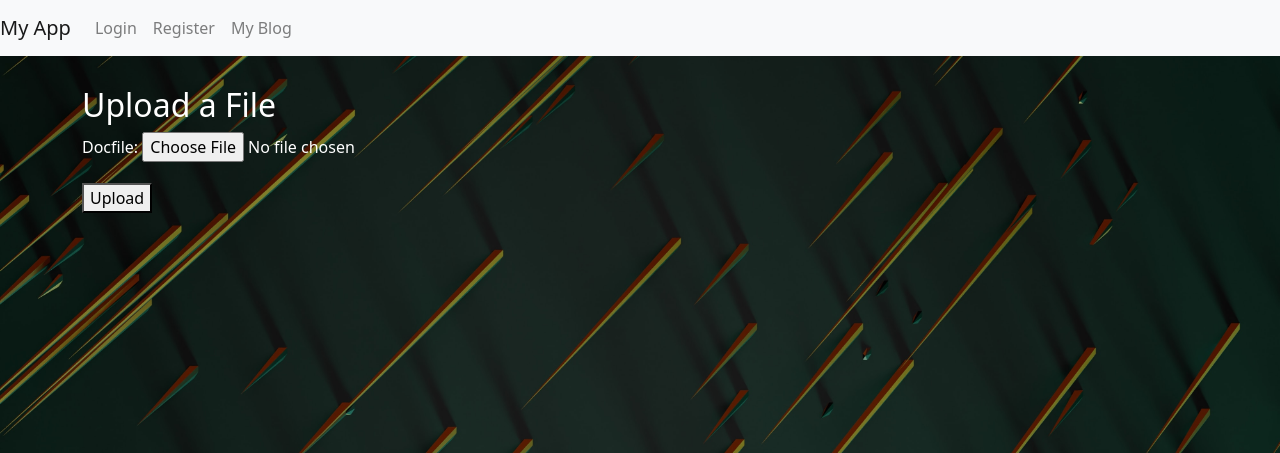
After one commit to fisnikkk/django_colab, a Django app: page /upload/ in a window 1280 px wide. The commit adds this page. Shown: the top 453 px of the page. Run offline with Django 4.2, Linux system fonts and the light colour scheme; some libraries are stand-ins or nearby versions.

Commit message:
upload file commit

```diff
--- a/my_project/my_app/forms.py
+++ b/my_project/my_app/forms.py
@@ -1,9 +1,19 @@
 from django import forms
 from django.contrib.auth.forms import UserCreationForm
 from .models import UserProfile, User
-# my_app/forms.py
+from django import forms
+from django import forms
+from .models import Document
 
-from django import forms
+
+
+
+
+class DocumentForm(forms.ModelForm):
+    class Meta:
+        model = Document
+        fields = ('docfile',)
+
 
 class SearchForm(forms.Form):
     query = forms.CharField()
--- a/my_project/my_app/models.py
+++ b/my_project/my_app/models.py
@@ -1,9 +1,16 @@
 from django.db import models
 from django.urls import reverse
 from django.contrib.auth.models import User
+from django.db import models
+from django.db import models
+
+
+class Document(models.Model):
+    #docfile = models.FileField(upload_to='documents/')
+    docfile = models.FileField(upload_to='documents/%Y/%m/%d')
+    uploaded_at = models.DateTimeField(auto_now_add=True)
+
 # my_app/models.py
-
-from django.db import models
 
 class MyModel(models.Model):
     title = models.CharField(max_length=100)
--- a/my_project/my_app/templates/base.html
+++ b/my_project/my_app/templates/base.html
@@ -39,6 +39,9 @@
           <a class="nav-link" href="{% url 'logout' %}">Logout</a>
         </li>
         <li class="nav-item">
+          <a class="nav-link" href="{% url 'upload_file' %}">Upload</a>
+        </li>
+        <li class="nav-item">
           <a class="nav-link" href="{% url 'search' %}">Search</a>
         </li>
         {% else %}
--- /dev/null
+++ b/my_project/my_app/templates/upload.html
@@ -0,0 +1,11 @@
+{% extends 'base.html' %}
+
+{% block content %}
+    <h2 style="color: white;">Upload a File</h2>
+    <form method="post" enctype="multipart/form-data" style="color: white;">
+        {% csrf_token %}
+        {{ form.as_p }}
+        <button type="submit">Upload</button>
+    </form>
+
+{% endblock %}
--- /dev/null
+++ b/my_project/my_app/templates/upload_success.html
@@ -0,0 +1,6 @@
+<!-- templates/upload_success.html -->
+{% extends "base.html" %}
+
+{% block content %}
+    <h2 style="color: white;">File uploaded successfully!</h2>
+{% endblock %}
--- a/my_project/my_app/urls.py
+++ b/my_project/my_app/urls.py
@@ -20,5 +20,7 @@ urlpatterns = [
     path('accounts/login/', auth_views.LoginView.as_view(template_name='login.html'), name='login'),
     path('accounts/logout/', auth_views.LogoutView.as_view(), name='logout'),
     path('search/', search, name='search'),
+    path('upload/', views.upload_file, name='upload_file'),
+    path('upload/success/', views.upload_success, name='upload_success'),
 
 ]
--- a/my_project/my_app/views.py
+++ b/my_project/my_app/views.py
@@ -13,10 +13,35 @@ from .models import BlogPost, UserProfile, User
 from django.contrib.auth.mixins import LoginRequiredMixin
 from django.views.generic import DetailView
 from .models import UserProfile
-# my_app/views.py
-
 from django.shortcuts import render
 from .models import MyModel
+from django.shortcuts import render
+from .forms import DocumentForm
+from django.shortcuts import render, redirect
+from .models import Document
+from .forms import DocumentForm
+
+
+def upload_file(request):
+    if request.method == 'POST':
+        form = DocumentForm(request.POST, request.FILES)
+        if form.is_valid():
+            newdoc = Document(docfile=request.FILES['docfile'])
+            newdoc.save()
+
+            return redirect('upload_success')
+
+    else:
+        form = DocumentForm()
+
+    return render(request, 'upload.html', {'form': form})
+
+
+def upload_success(request):
+    return render(request, 'upload_success.html')
+
+
+
 
 def search(request):
     query = request.GET.get('q')
--- a/my_project/my_project/settings.py
+++ b/my_project/my_project/settings.py
@@ -119,3 +119,6 @@ LOGOUT_REDIRECT_URL = 'login'
 # https://docs.djangoproject.com/en/dev/ref/settings/#default-auto-field
 
 DEFAULT_AUTO_FIELD = 'django.db.models.BigAutoField'
+
+MEDIA_ROOT = '/path/to/media/'
+MEDIA_URL = '/media/'
```
Also changed, not shown: my_project/db.sqlite3, my_project/my_app/migrations/0009_document.py (added), my_project/my_app/migrations/0010_document_uploaded_at_alter_document_docfile.py (added).
